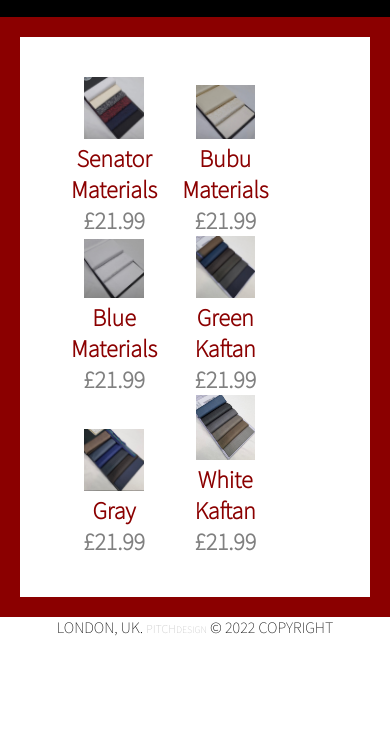
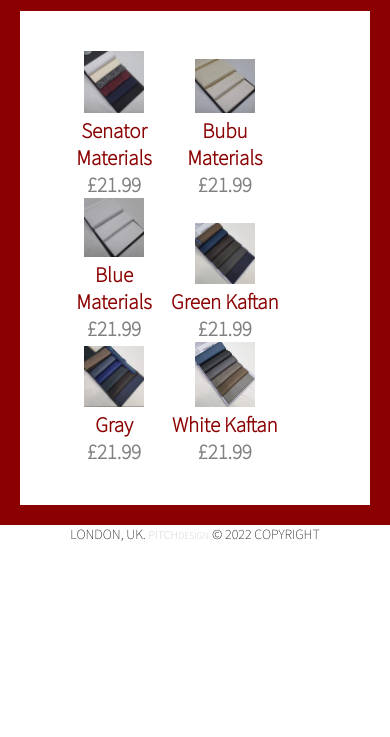
Before and after one commit to EhisOm/marilyndesign, a plain HTML site: page men.html in a window 390 px wide. Shown: the part 107-844 px from the top of the page. Drawn offline with Linux system fonts and the light colour scheme.

Commit message:
css modefied

```diff
--- a/style.css
+++ b/style.css
@@ -1,8 +1,13 @@
 body {
     margin: 0;
     padding: 0;
+}
+@media only screen and (max-width: 600px) {
+    body {
+      font-size: 14px;
+    }
+  }
 
-}
 
 header {
     text-align: center;
--- a/styles.css
+++ b/styles.css
@@ -4,6 +4,12 @@
     font-family: 'Raleway', sans-serif;
     font-family: 'Source Sans Pro', sans-serif;
 }
+@media only screen and (max-width: 600px) {
+    body {
+      font-size: 14px;
+    }
+  }
+
 
 header {
     background: radial-gradient(black, black);
@@ -20,10 +26,7 @@ header ul {
     list-style-type: none;
 
 }
-header li {
 
-
-}
 a {
     text-decoration: none;
     color: white;
@@ -34,9 +37,6 @@ h1 a {
 }
 li a {
     text-decoration: none;
-
-
-
 
 }
 li {
```
